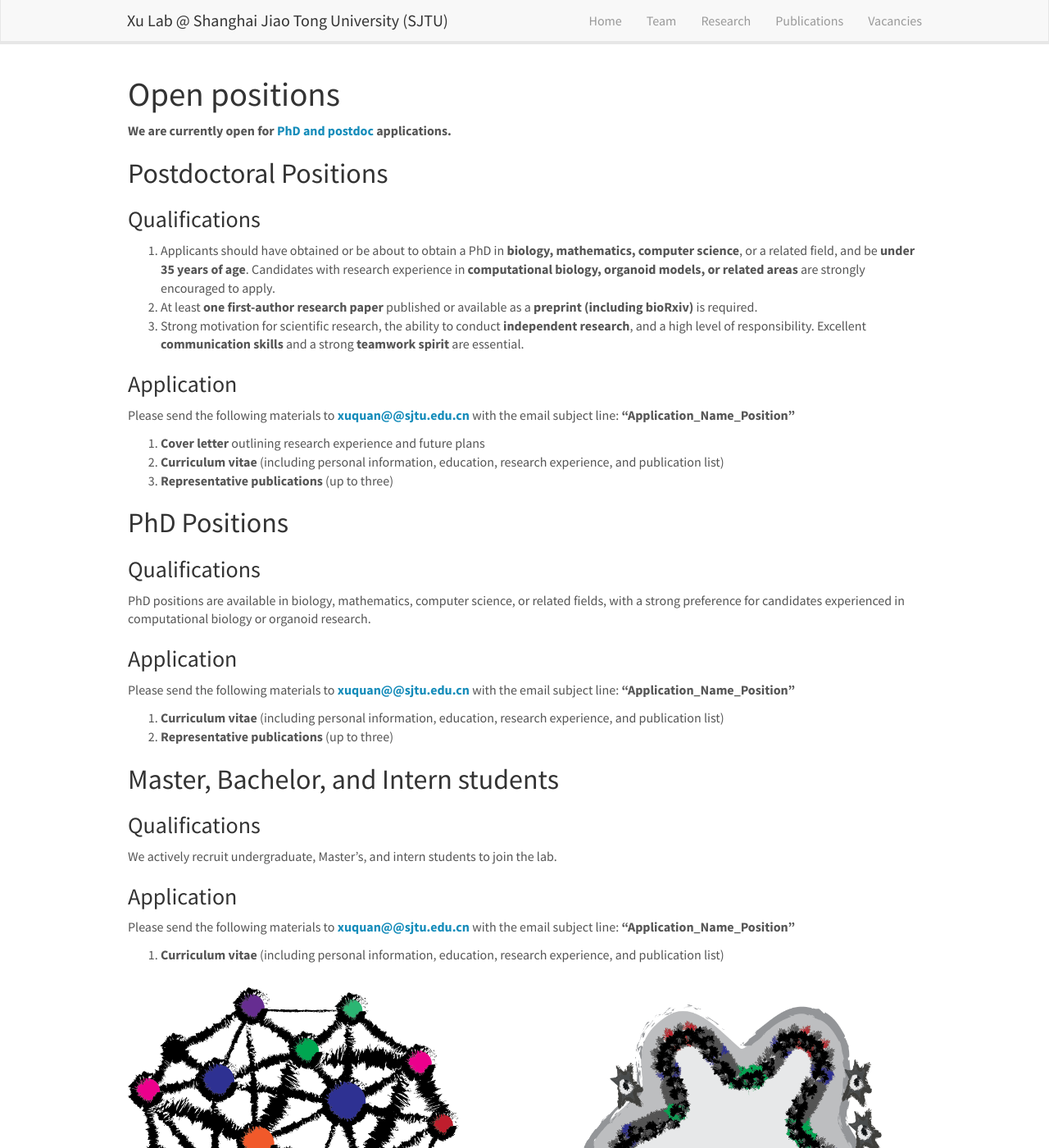
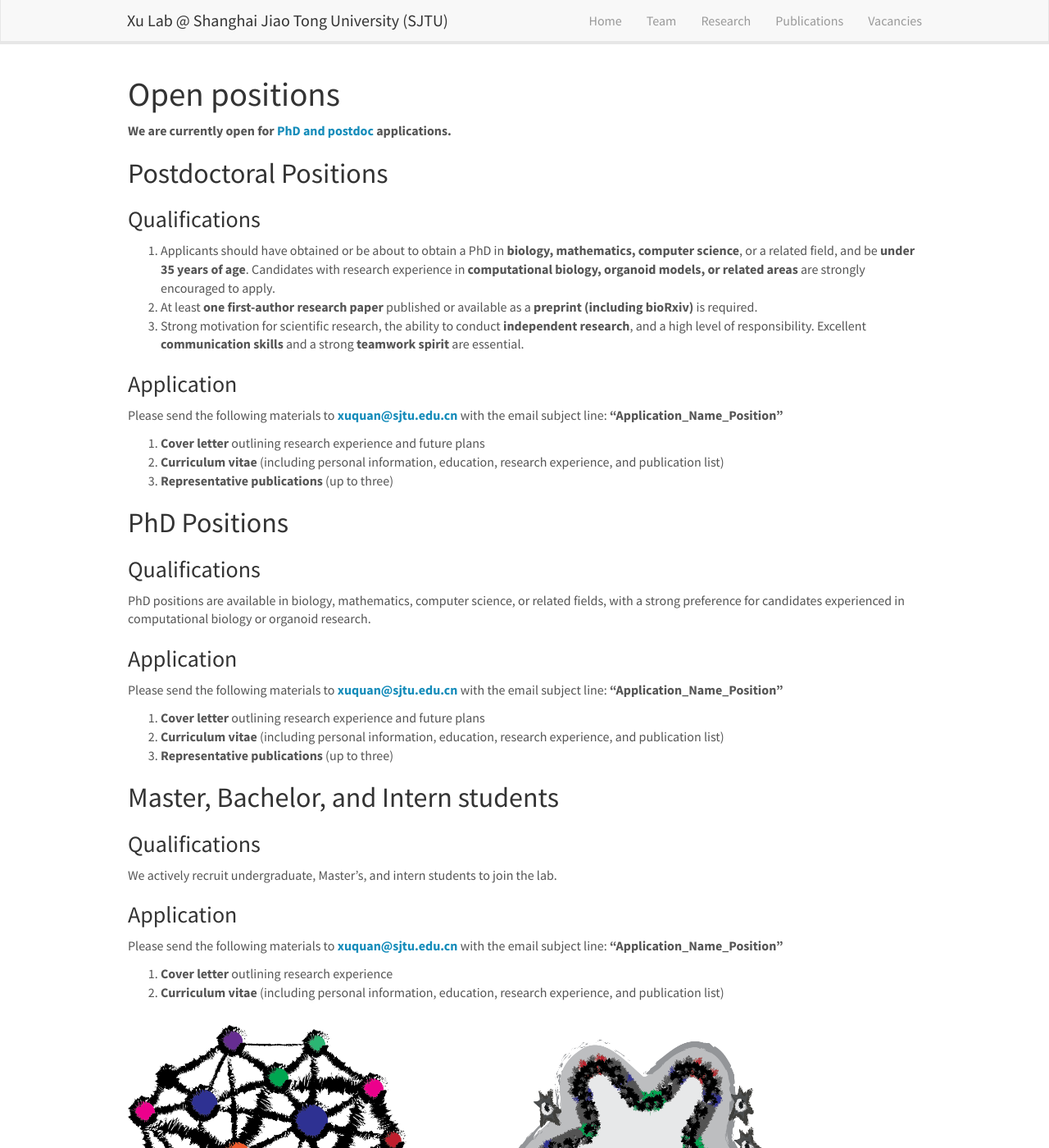
Before and after one commit to bioqxu/bioqxu.github.io, a Jekyll site: the page built from _pages/openings.md, in a window 1280 px wide and 1400 px high. Shown: the whole window at 82% size. Built offline with Jekyll 4.4.1, drawn with Linux system fonts in a browser that asks for light colours; nearby versions of some CDN libraries; library files that are not in the unit come from our copies.

Commit message:
opennings

```diff
--- a/_pages/openings.md
+++ b/_pages/openings.md
@@ -19,7 +19,7 @@ permalink: /vacancies/
 3. Strong motivation for scientific research, the ability to conduct **independent research**, and a high level of responsibility. Excellent **communication skills** and a strong **teamwork spirit** are essential.
 
 ### Application
-Please send the following materials to **[xuquan@@sjtu.edu.cn](mailto:xuquan@@sjtu.edu.cn)** with the email subject line:
+Please send the following materials to **[xuquan@sjtu.edu.cn](mailto:xuquan@sjtu.edu.cn)** with the email subject line:
 **“Application_Name_Position”**
 1. **Cover letter** outlining research experience and future plans
 2. **Curriculum vitae** (including personal information, education, research experience, and publication list)
@@ -31,10 +31,11 @@ Please send the following materials to **[xuquan@@sjtu.edu.cn](mailto:xuquan@@sj
 PhD positions are available in biology, mathematics, computer science, or related fields, with a strong preference for candidates experienced in computational biology or organoid research.
 
 ### Application
-Please send the following materials to **[xuquan@@sjtu.edu.cn](mailto:xuquan@@sjtu.edu.cn)** with the email subject line:
+Please send the following materials to **[xuquan@sjtu.edu.cn](mailto:xuquan@sjtu.edu.cn)** with the email subject line:
 **“Application_Name_Position”**
-1. **Curriculum vitae** (including personal information, education, research experience, and publication list)
-2. **Representative publications** (up to three)
+1. **Cover letter** outlining research experience and future plans
+2. **Curriculum vitae** (including personal information, education, research experience, and publication list)
+3. **Representative publications** (up to three)
 
 ## Master, Bachelor, and Intern students
 
@@ -42,11 +43,12 @@ Please send the following materials to **[xuquan@@sjtu.edu.cn](mailto:xuquan@@sj
 We actively recruit undergraduate, Master’s, and intern students to join the lab.
 
 ### Application
-Please send the following materials to **[xuquan@@sjtu.edu.cn](mailto:xuquan@@sjtu.edu.cn)** with the email subject line:
+Please send the following materials to **[xuquan@sjtu.edu.cn](mailto:xuquan@sjtu.edu.cn)** with the email subject line:
 **“Application_Name_Position”**
-1. **Curriculum vitae** (including personal information, education, research experience, and publication list)
+1. **Cover letter** outlining research experience
+2. **Curriculum vitae** (including personal information, education, research experience, and publication list)
 
 
 <figure>
-<img src="{{ site.url }}{{ site.baseurl }}/images/home/ml_org.png" width="95%">
+<img src="{{ site.url }}{{ site.baseurl }}/images/home/ml_org.png" width="80%">
 </figure>
```
